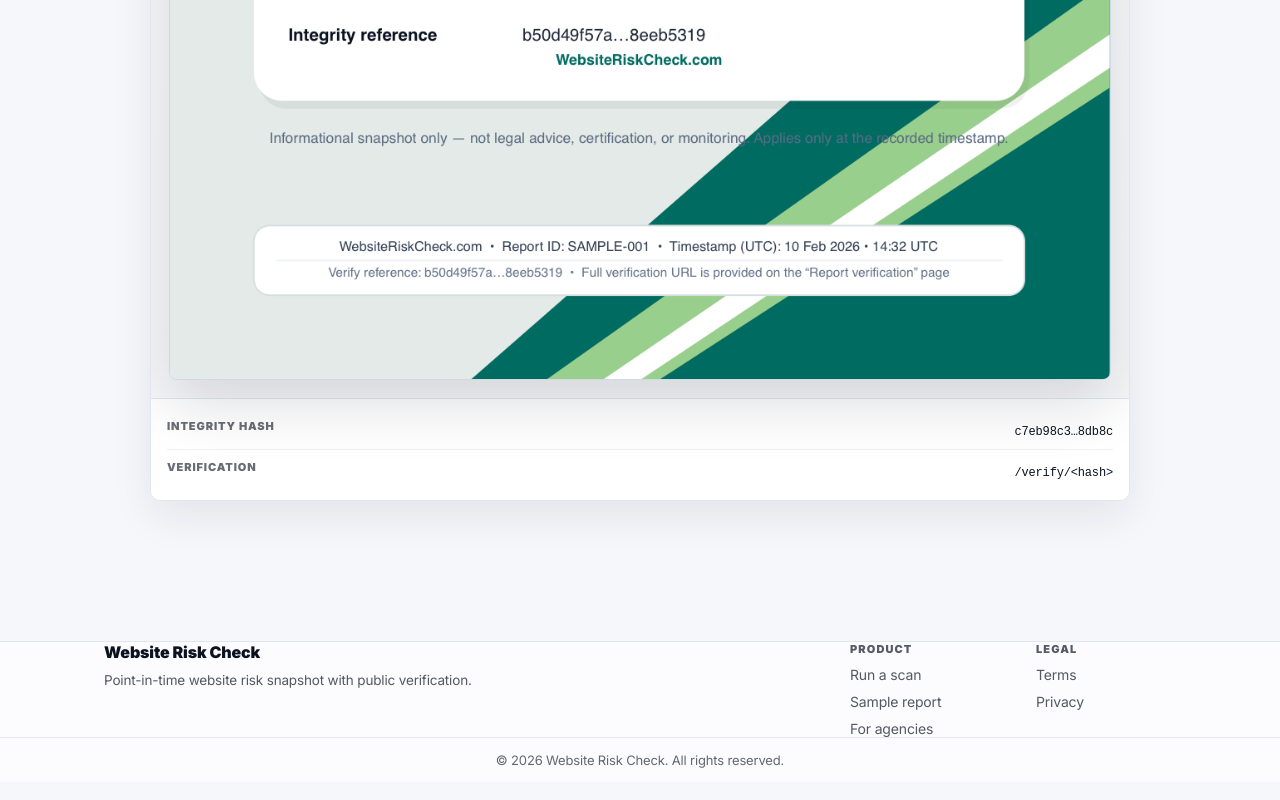
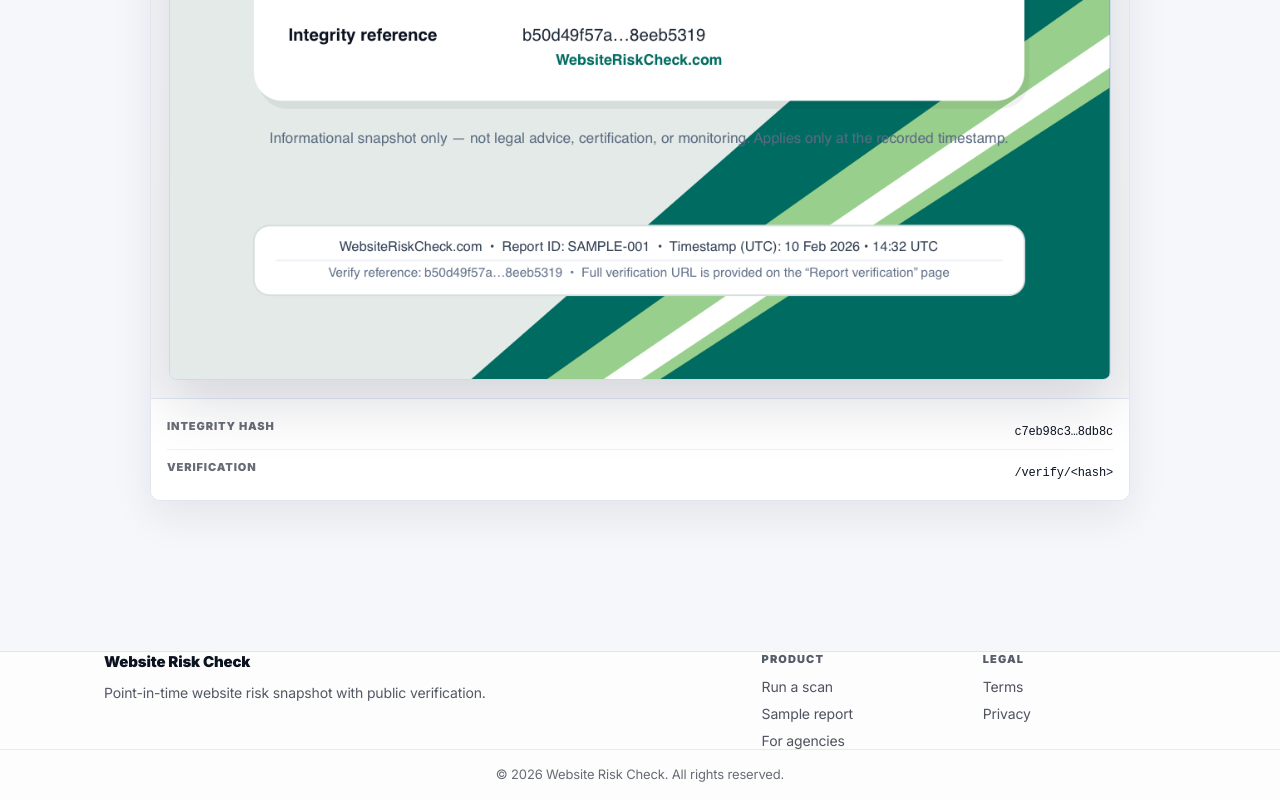
Before and after one commit to ThomasBeresford-0/website-risk-check, a website: page public/sample-report.html in a window 1280 px wide. Shown: the part 1584-2384 px from the top of the page. Drawn offline with Linux system fonts and the light colour scheme.

Commit message:
fixed footer

```diff
--- a/public/sample-report.css
+++ b/public/sample-report.css
@@ -479,46 +479,50 @@
 ========================= */
 
 .siteFooter{
-  margin-top: 54px;
+  margin-top: 64px;
   border-top: 1px solid var(--line);
-  background: rgba(255,255,255,.70);
+  background: rgba(255,255,255,.78);
 }
 
 .footerTop{
-  padding: 28px 0;
-  display:flex;
-  justify-content:space-between;
+  padding: 40px 0 26px;
+  display:grid;
+  grid-template-columns: 1.2fr .8fr;
   gap: 36px;
-  align-items:flex-start;
-  flex-wrap: wrap;
+  align-items:start;
 }
 
-.footerLeft{ max-width: 520px; }
+.footerLeft{
+  max-width: 560px;
+}
 
 .footerBrand{
   font-weight: 950;
   letter-spacing: -.01em;
   color: var(--text);
+  font-size: 15px;
 }
 
 .footerTag{
-  margin-top: 8px;
+  margin-top: 10px;
   color: rgba(11,18,32,.70);
-  line-height: 1.6;
-  font-size: 13.5px;
+  line-height: 1.7;
+  font-size: 14px;
 }
 
 .footerRight{
-  display:flex;
-  gap: 46px;
-  flex-wrap: wrap;
+  display:grid;
+  grid-template-columns: repeat(2, minmax(0, 1fr));
+  gap: 28px;
+  justify-items:start;
+  align-items:start;
 }
 
 .footerCol{
   display:flex;
   flex-direction:column;
   gap: 10px;
-  min-width: 140px;
+  min-width: 0; /* prevents weird overflow squish */
 }
 
 .footerHeading{
@@ -527,26 +531,48 @@
   text-transform: uppercase;
   font-weight: 950;
   color: rgba(15,23,42,.70);
+  margin-bottom: 2px;
 }
 
 .footerLink{
   font-size: 14px;
-  color: rgba(11,18,32,.70);
+  color: rgba(11,18,32,.72);
   text-decoration:none;
-  transition: color .12s ease;
+  transition: color .12s ease, transform .12s ease;
+  display:inline-flex;
+  width: fit-content;
 }
 
-.footerLink:hover{ color: var(--text); }
+.footerLink:hover{
+  color: var(--text);
+  transform: translateY(-1px);
+}
 
 .footerBottom{
   border-top: 1px solid rgba(15,23,42,.08);
-  padding: 14px 0;
+  padding: 16px 0 18px;
   text-align:center;
-  color: rgba(11,18,32,.64);
+  color: rgba(11,18,32,.62);
   font-size: 13px;
 }
 
+/* Responsive: stacks cleanly */
+@media (max-width: 900px){
+  .footerTop{
+    grid-template-columns: 1fr;
+    gap: 22px;
+    padding: 34px 0 22px;
+  }
+
+  .footerRight{
+    grid-template-columns: repeat(2, minmax(0, 1fr));
+    gap: 18px;
+  }
+}
+
 @media (max-width: 520px){
-  .footerRight{ gap: 22px; }
-  .footerCol{ min-width: 120px; }
+  .footerRight{
+    grid-template-columns: 1fr;
+    gap: 14px;
+  }
 }
```
